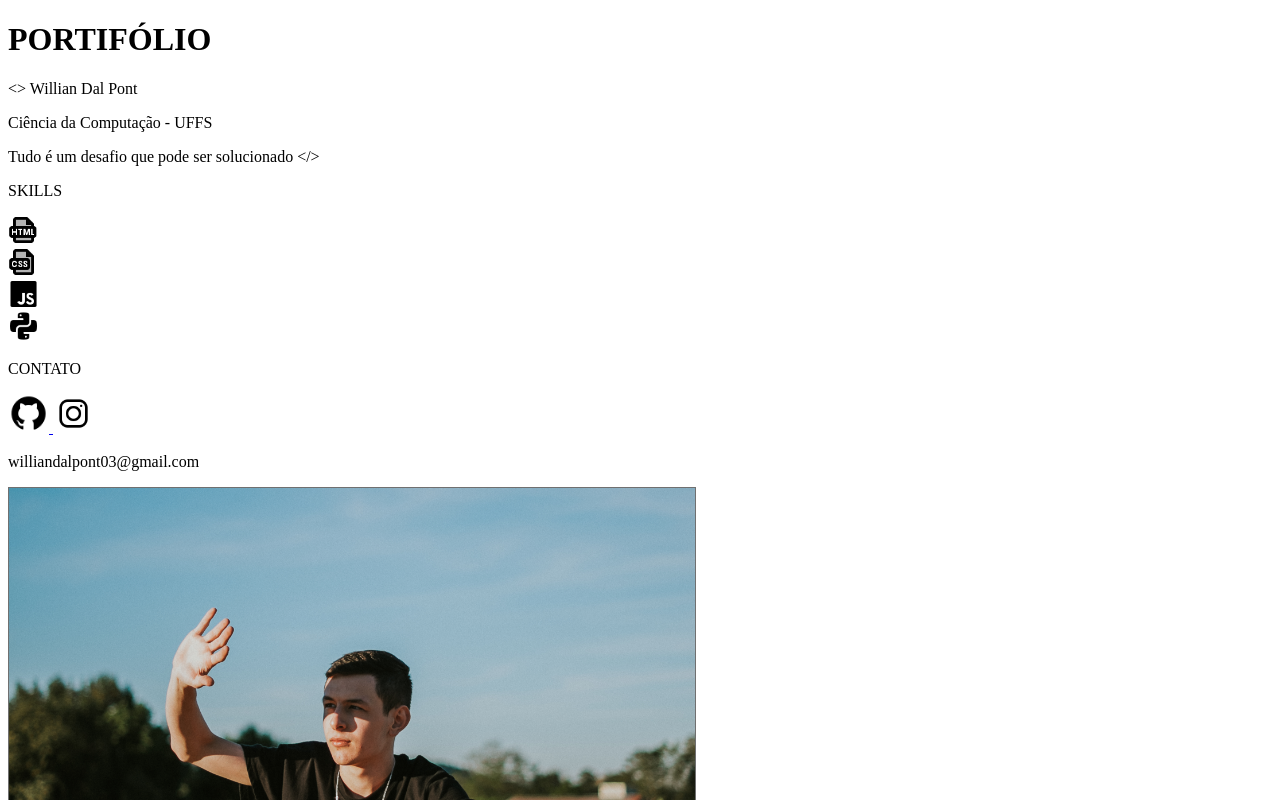
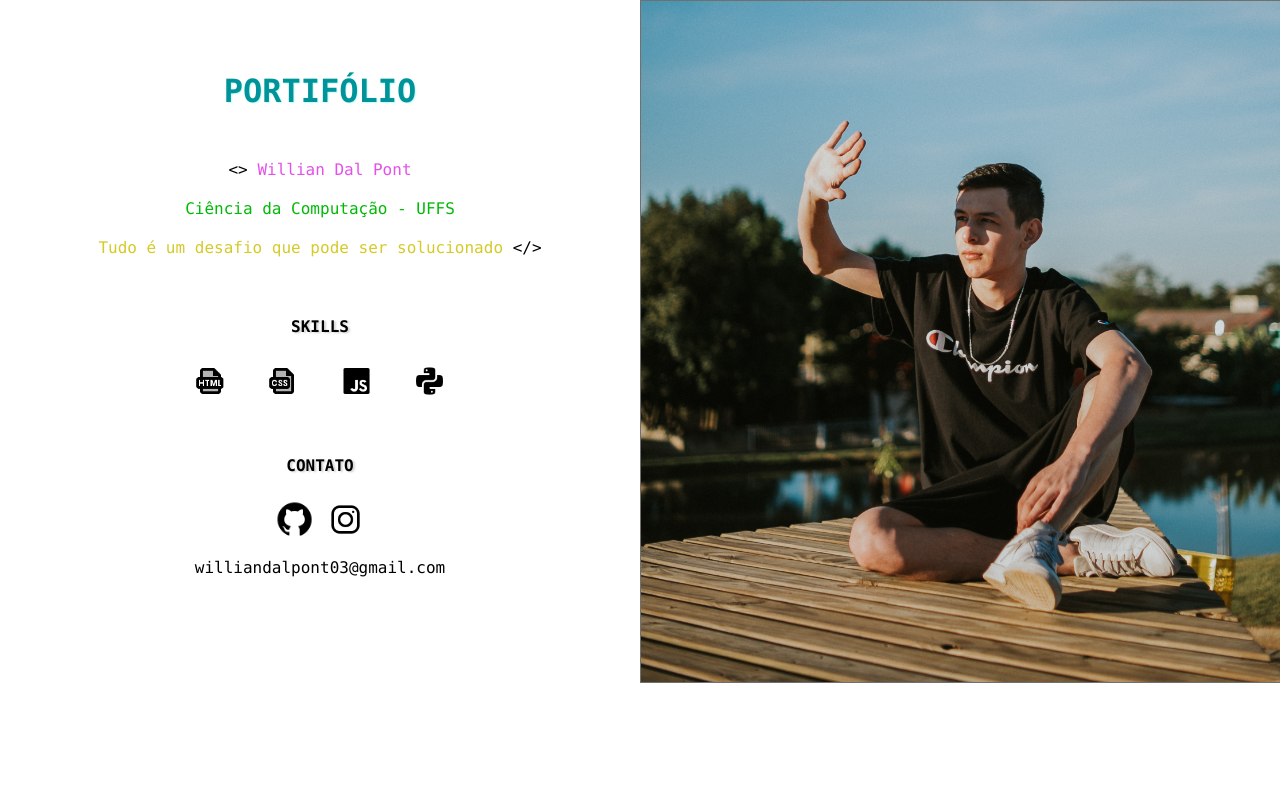
Before and after one commit to willdalp/ccuffs-site, a plain HTML site: page index.html in a window 1280 px wide. Shown: the top 800 px of the page. Drawn offline with Linux system fonts and the light colour scheme.

Commit message:
Meu site pessoal UFFS

```diff
--- a/index.css
+++ b/index.css
@@ -13,7 +13,7 @@ body {
 /* Container */
 .box {
     flex: 1;
-    max-width: 50%;
+    width: 50%;
 }
 
 /* Titulo */
@@ -118,7 +118,7 @@ body {
 }
 
 .foto-eu {
-    max-width: 50%;
+    width: 50%;
 }
 
 
--- a/index.html
+++ b/index.html
@@ -4,7 +4,7 @@
     <meta charset="UTF-8">
     <meta http-equiv="X-UA-Compatible" content="IE=edge">
     <meta name="viewport" content="width=device-width, initial-scale=1.0">
-    <link rel = "stylesheet" type="text/css" href="Pessoal.css" media="screen">
+    <link rel = "stylesheet" type="text/css" href="index.css" media="screen">
     <title>Portifólio</title>
 </head>
 
```
